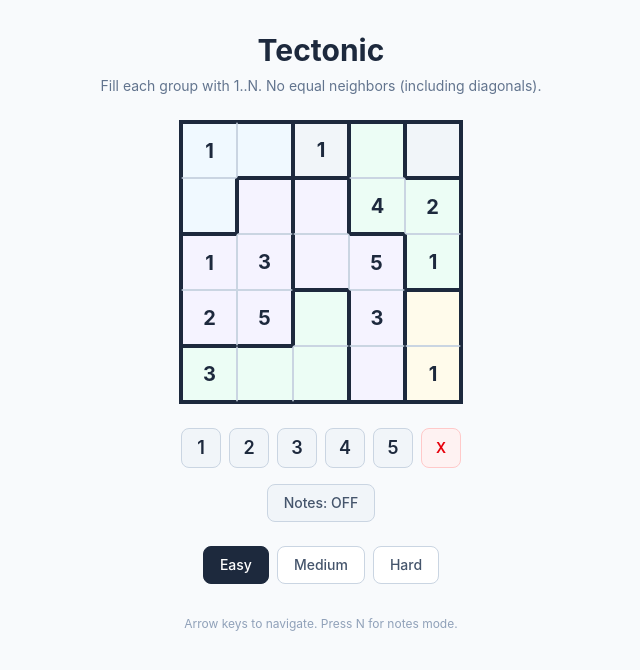
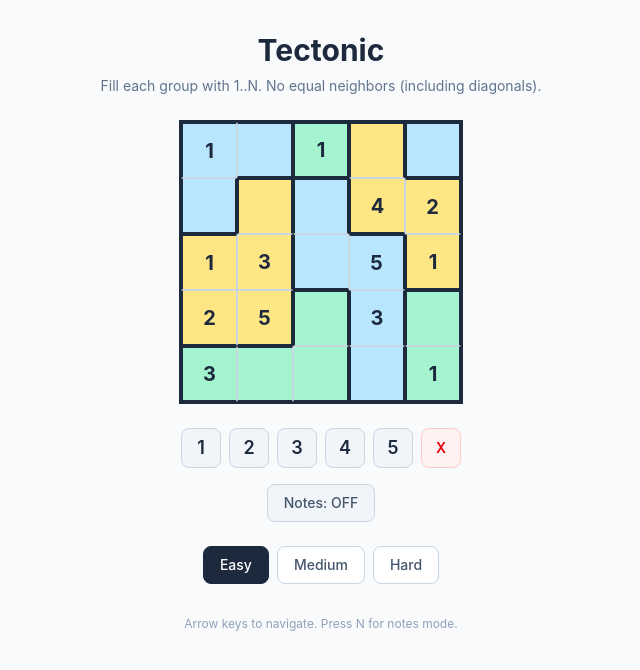
Before and after one commit to jhoglund/tectonic-for-the-win, a React (Vite) app: page / in a window 1280 px wide. Shown: the top 670 px of the page, without its empty margins (319-959 px from the left). Built offline with nearby package versions, Linux system fonts and the light colour scheme.

Commit message:
Color groups by adjacency instead of size, more saturated
Uses greedy graph coloring so no two touching groups share a color.
Five colors: amber, sky, emerald, violet, rose (all at 200 saturation).

https://claude.ai/code/session_0152y6YEs5EU591p4JBwZLaQ

```diff
--- a/src/components/Board.tsx
+++ b/src/components/Board.tsx
@@ -1,6 +1,48 @@
-import type { GameState } from '../engine/types';
+import { useMemo } from 'react';
+import type { GameState, PuzzleLayout } from '../engine/types';
 import { posKey } from '../engine/types';
 import { Cell, computeBorders } from './Cell';
+
+/**
+ * Greedy graph coloring: assign colors to groups so that
+ * no two orthogonally adjacent groups share the same color.
+ */
+function colorGroups(layout: PuzzleLayout): number[] {
+  const { rows, cols, groups, cellToGroup } = layout;
+
+  // Build adjacency: two groups are neighbors if any of their cells
+  // are orthogonally adjacent
+  const adj = new Map<number, Set<number>>();
+  for (const group of groups) {
+    adj.set(group.id, new Set());
+  }
+  for (let r = 0; r < rows; r++) {
+    for (let c = 0; c < cols; c++) {
+      const gid = cellToGroup.get(posKey(r, c))!;
+      for (const [dr, dc] of [[0, 1], [1, 0], [0, -1], [-1, 0]] as const) {
+        const nr = r + dr;
+        const nc = c + dc;
+        if (nr >= 0 && nr < rows && nc >= 0 && nc < cols) {
+          const nid = cellToGroup.get(posKey(nr, nc))!;
+          if (nid !== gid) adj.get(gid)!.add(nid);
+        }
+      }
+    }
+  }
+
+  // Greedy coloring
+  const colors = new Array(groups.length).fill(-1);
+  for (const group of groups) {
+    const usedByNeighbors = new Set<number>();
+    for (const nid of adj.get(group.id)!) {
+      if (colors[nid] !== -1) usedByNeighbors.add(colors[nid]);
+    }
+    let color = 0;
+    while (usedByNeighbors.has(color)) color++;
+    colors[group.id] = color;
+  }
+  return colors;
+}
 
 interface BoardProps {
   gameState: GameState;
@@ -12,6 +54,8 @@ export function Board({ gameState, selectedCell, onCellClick }: BoardProps) {
   const { puzzle, grid, isClue, notes, errors } = gameState;
   const { layout } = puzzle;
   const { rows, cols, groups, cellToGroup } = layout;
+
+  const groupColors = useMemo(() => colorGroups(layout), [layout]);
 
   return (
     <div
@@ -39,6 +83,7 @@ export function Board({ gameState, selectedCell, onCellClick }: BoardProps) {
               isError={errors[r][c]}
               notes={notes[r][c]}
               groupSize={groupSize}
+              colorIndex={groupColors[groupId]}
               borders={borders}
               onClick={() => onCellClick(r, c)}
             />
--- a/src/components/Cell.tsx
+++ b/src/components/Cell.tsx
@@ -8,9 +8,18 @@ interface CellProps {
   isError: boolean;
   notes: Set<number>;
   groupSize: number;
+  colorIndex: number;
   borders: { top: boolean; right: boolean; bottom: boolean; left: boolean };
   onClick: () => void;
 }
+
+const GROUP_COLORS = [
+  'bg-amber-200',
+  'bg-sky-200',
+  'bg-emerald-200',
+  'bg-violet-200',
+  'bg-rose-200',
+];
 
 export function Cell({
   value,
@@ -19,6 +28,7 @@ export function Cell({
   isError,
   notes,
   groupSize,
+  colorIndex,
   borders,
   onClick,
 }: CellProps) {
@@ -29,20 +39,12 @@ export function Cell({
     borders.left ? 'border-l-2 border-l-slate-800' : 'border-l border-l-slate-300',
   ].join(' ');
 
-  const groupColors: Record<number, string> = {
-    1: 'bg-slate-100',
-    2: 'bg-amber-50',
-    3: 'bg-sky-50',
-    4: 'bg-emerald-50',
-    5: 'bg-violet-50',
-  };
-
-  const groupBg = groupColors[groupSize] ?? 'bg-white';
+  const groupBg = GROUP_COLORS[colorIndex % GROUP_COLORS.length];
 
   const bgClass = isSelected
-    ? 'bg-blue-200'
+    ? 'bg-blue-300'
     : isError
-      ? 'bg-red-100'
+      ? 'bg-red-200'
       : groupBg;
 
   const textClass = isClue
```
